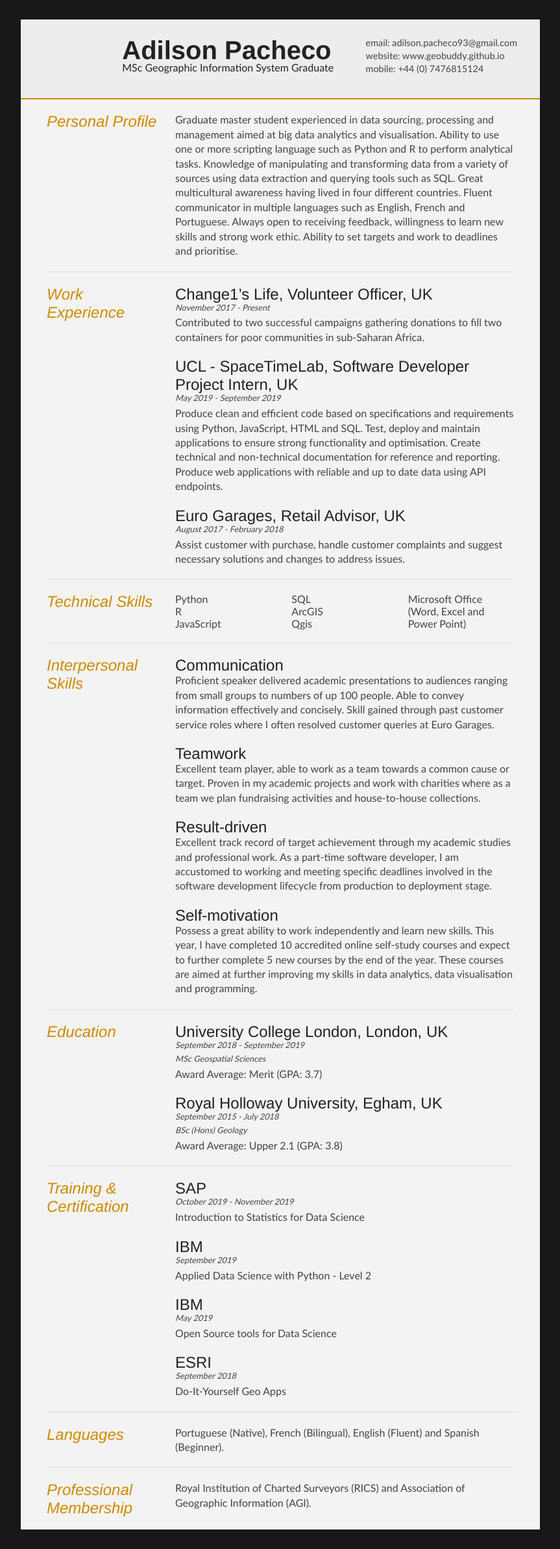
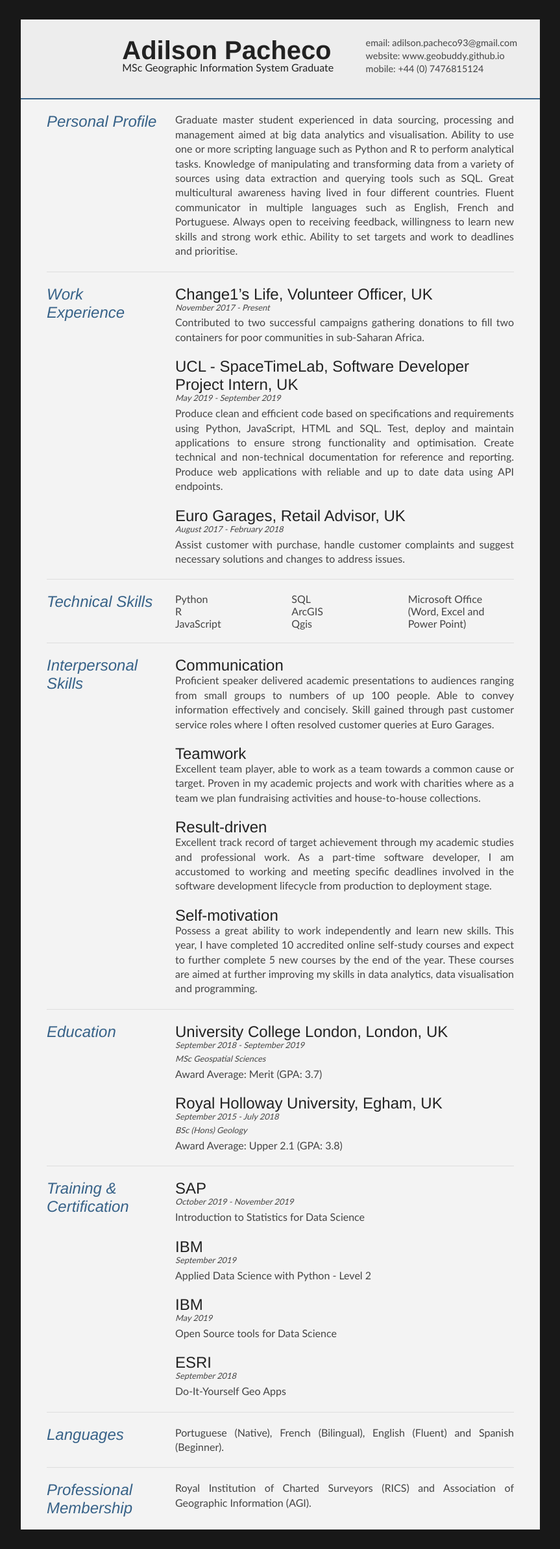
Before and after one commit to Geobuddy/geobuddy.github.io, a Jekyll site: the page built from _pages/resume.md, in a window 1280 px wide. Shown: the whole page at 65% size, without its empty margins (208-1071 px from the left). Built offline with Jekyll 4.4.1, drawn with Linux system fonts in a browser that asks for light colours; some web fonts are replaced.

Commit message:
edit alignment in cv2.0

```diff
--- a/assets/css/style.css
+++ b/assets/css/style.css
@@ -20,6 +20,7 @@
 	line-height: 1.4em;
 	margin-bottom: 20px;
 	color: #444;
+	text-align: justify;
 }
 
 #cv {
@@ -31,7 +32,7 @@
 
 .mainDetails {
 	padding: 25px 35px;
-	border-bottom: 2px solid #cf8a05;
+	border-bottom: 2px solid #376288;
 	background: #ededed;
 }
 
@@ -95,7 +96,7 @@
 }
 
 #contactDetails ul li a:hover {
-	color: #cf8a05;
+	color: #376288;
 }
 
 
@@ -126,7 +127,7 @@
 	font-family: 'Rokkitt', Helvetica, Arial, sans-serif;
 	font-style: italic;
 	font-size: 1.5em;
-	color: #cf8a05;
+	color: #376288;
 }
 
 .sectionContent h2 {
```
